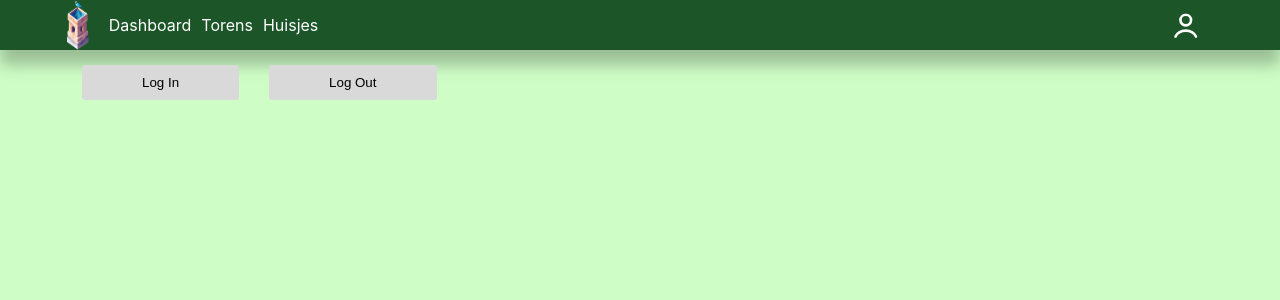
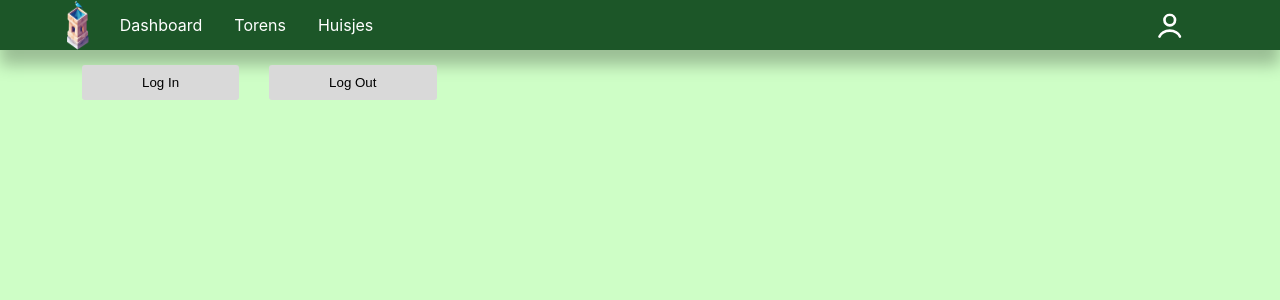
Before and after one commit to KevinJS27/Faunatoren, a React (Vite) app: page / in a window 1280 px wide. Shown: the top 300 px of the page. Built offline with nearby package versions, Linux system fonts and the light colour scheme.

Commit message:
Added hover pointer on menu links

```diff
--- a/src/style/components/menuBar.scss
+++ b/src/style/components/menuBar.scss
@@ -1,7 +1,7 @@
 .menubar {
     background-color: #1C5628;
     color: white;
-    box-shadow: 0 15px 15px 0 rgba(0,0,0, 0.25);
+    box-shadow: 0 15px 15px 0 rgba(0, 0, 0, 0.25);
 }
 
 .menu {
@@ -13,7 +13,11 @@
     li {
         margin-top: auto;
         margin-bottom: auto;
-        padding: 0 5px;
+        margin: auto 1rem;
+
+        &:hover {
+            cursor: pointer;
+        }
 
         &:first-child {
             padding-left: 0;
```
